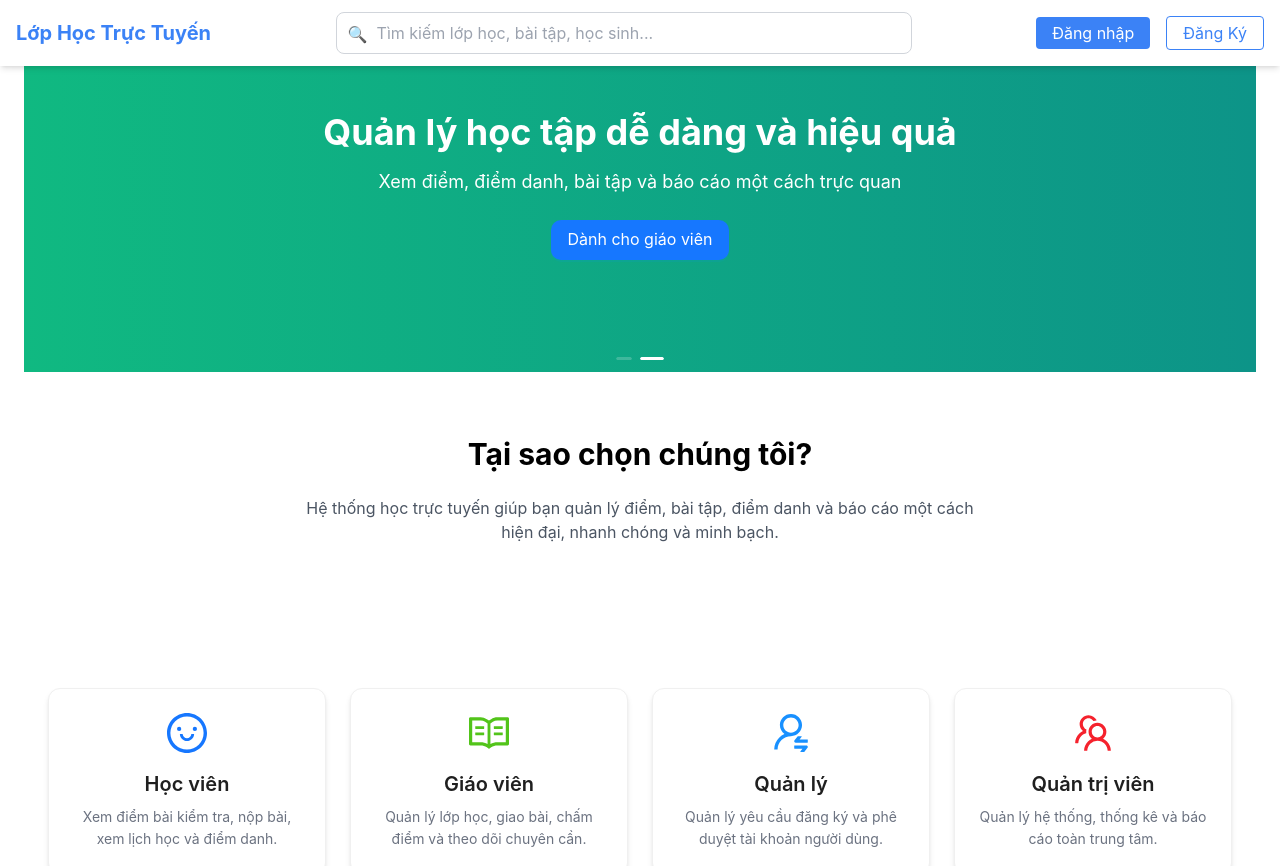
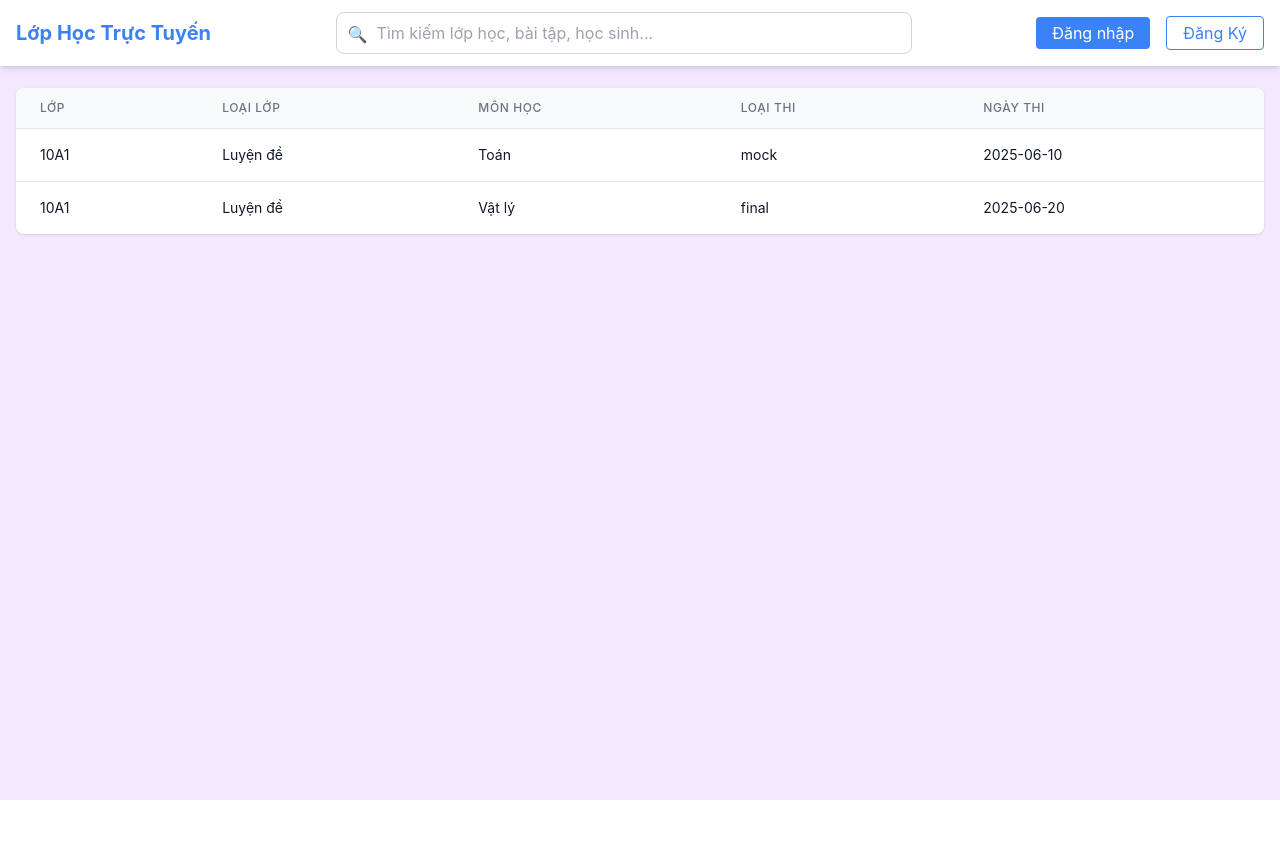
Before and after one commit to tu1en/MVS-FE, a React (Create React App) app: page /exam-schedule in a window 1280 px wide. Before the commit this address led to /. Shown: the top 866 px of the page. After the commit the page ends 800 px from the top, so only its background shows below. Built offline with nearby package versions, Linux system fonts and the light colour scheme.

Commit message:
feat: add exam schedule feature with navigation

```diff
--- a/src/App.js
+++ b/src/App.js
@@ -27,6 +27,7 @@ import AcademicPerformance from "./pages/AcademicPerformance.jsx";
 import AttendanceRecords from "./pages/AttendanceRecords.jsx";
 import HomeworkScores from "./pages/HomeworkScores.jsx";
 import ExamResults from "./pages/ExamResults.jsx";
+import ExamSchedule from "./pages/ExamSchedule.jsx";
 import { AuthProvider } from './context/AuthContext';
 
 /**
@@ -92,6 +93,7 @@ function App() {
             />
             <Route path="/student-homework" element={<HomeworkScores />} />
             <Route path="/student-exam-result" element={<ExamResults />} />
+            <Route path="/exam-schedule" element={<ExamSchedule />} />
             <Route
               path="/student-accomplishments"
               element={<StudentAccomplishments />}
--- a/src/components/NavigationBar.jsx
+++ b/src/components/NavigationBar.jsx
@@ -190,6 +190,12 @@ function NavigationBar() {
       roles: [ROLE.STUDENT]
     },
     {
+      name: 'Lịch Thi',
+      path: '/exam-schedule',
+      icon: '📆',
+      roles: [ROLE.STUDENT]
+    },
+    {
       name: 'Thành tựu',
       path: '/student/accomplishments',
       icon: '🏆',
--- /dev/null
+++ b/src/pages/ExamSchedule.jsx
@@ -0,0 +1,54 @@
+import React from 'react';
+
+function ExamSchedule() {
+  // Mock data - replace with actual API call later
+  const examSchedule = [
+    {
+      class: '10A1',
+      classType: 'Luyện đề',
+      subject: 'Toán',
+      examType: 'mock',
+      examDate: '2025-06-10'
+    },
+    {
+      class: '10A1',
+      classType: 'Luyện đề',
+      subject: 'Vật lý',
+      examType: 'final',
+      examDate: '2025-06-20'
+    }
+  ];
+
+  return (
+    <div className="container mx-auto px-4 py-8 bg-[#f3e8ff] min-h-screen">
+      <h1 className="text-2xl font-bold mb-6 text-gray-800">Lịch Thi</h1>
+
+      <div className="overflow-x-auto bg-white rounded-lg shadow">
+        <table className="min-w-full">
+          <thead>
+            <tr className="bg-gray-50 border-b">
+              <th className="px-6 py-3 text-left text-xs font-medium text-gray-500 uppercase tracking-wider">Lớp</th>
+              <th className="px-6 py-3 text-left text-xs font-medium text-gray-500 uppercase tracking-wider">Loại Lớp</th>
+              <th className="px-6 py-3 text-left text-xs font-medium text-gray-500 uppercase tracking-wider">Môn Học</th>
+              <th className="px-6 py-3 text-left text-xs font-medium text-gray-500 uppercase tracking-wider">Loại Thi</th>
+              <th className="px-6 py-3 text-left text-xs font-medium text-gray-500 uppercase tracking-wider">Ngày Thi</th>
+            </tr>
+          </thead>
+          <tbody className="bg-white divide-y divide-gray-200">
+            {examSchedule.map((exam, index) => (
+              <tr key={index} className="hover:bg-gray-50">
+                <td className="px-6 py-4 whitespace-nowrap text-sm text-gray-900">{exam.class}</td>
+                <td className="px-6 py-4 whitespace-nowrap text-sm text-gray-900">{exam.classType}</td>
+                <td className="px-6 py-4 whitespace-nowrap text-sm text-gray-900">{exam.subject}</td>
+                <td className="px-6 py-4 whitespace-nowrap text-sm text-gray-900">{exam.examType}</td>
+                <td className="px-6 py-4 whitespace-nowrap text-sm text-gray-900">{exam.examDate}</td>
+              </tr>
+            ))}
+          </tbody>
+        </table>
+      </div>
+    </div>
+  );
+}
+
+export default ExamSchedule;
```
